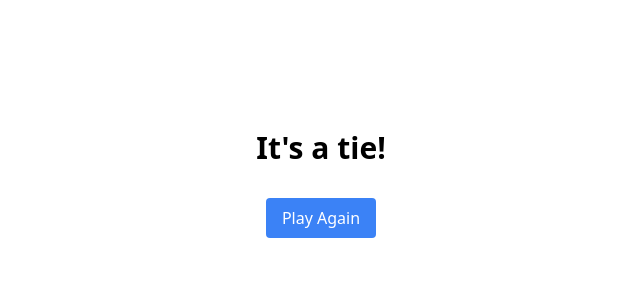
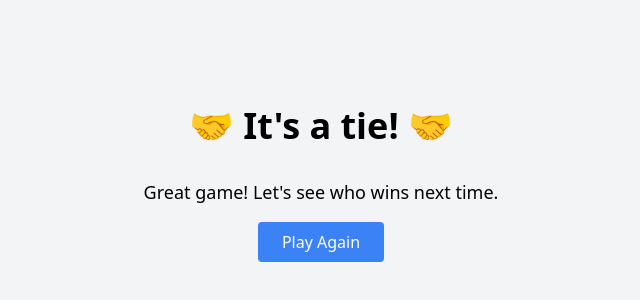
Before and after one commit to filimonkd/crack-the-code, a React (Vite) app in the folder frontend/: page /result in a window 1280 px wide. Shown: the part 216-516 px from the top of the page, without its empty margins (319-959 px from the left). Built offline with nearby package versions, Linux system fonts and the light colour scheme.

Commit message:
fix error

```diff
--- a/frontend/src/ResultScreen.jsx
+++ b/frontend/src/ResultScreen.jsx
@@ -1,15 +1,18 @@
 import React from 'react';
+import PropTypes from 'prop-types';
 
 const ResultScreen = ({ winner, onPlayAgain }) => {
   return (
-    <div className="flex flex-col items-center justify-center h-screen">
-      <h1 className="text-3xl font-bold mb-8">
-        {winner ? `Player ${winner} wins!` : "It's a tie!"}
+    <div className="flex flex-col items-center justify-center h-screen bg-gray-100">
+      <h1 className="text-4xl font-bold mb-8">
+        {winner ? `🎉 Player ${winner} wins! 🎉` : "🤝 It's a tie! 🤝"}
       </h1>
-
+      <p className="text-lg mb-4">
+        {winner ? "Congratulations on your victory!" : "Great game! Let's see who wins next time."}
+      </p>
       <button
         onClick={onPlayAgain}
-        className="bg-blue-500 text-white py-2 px-4 rounded"
+        className="bg-blue-500 text-white py-2 px-6 rounded hover:bg-blue-600 transition duration-300"
       >
         Play Again
       </button>
@@ -17,4 +20,10 @@ const ResultScreen = ({ winner, onPlayAgain }) => {
   );
 };
 
+// PropTypes for better prop validation
+ResultScreen.propTypes = {
+  winner: PropTypes.string,
+  onPlayAgain: PropTypes.func.isRequired,
+};
+
 export default ResultScreen;
```
